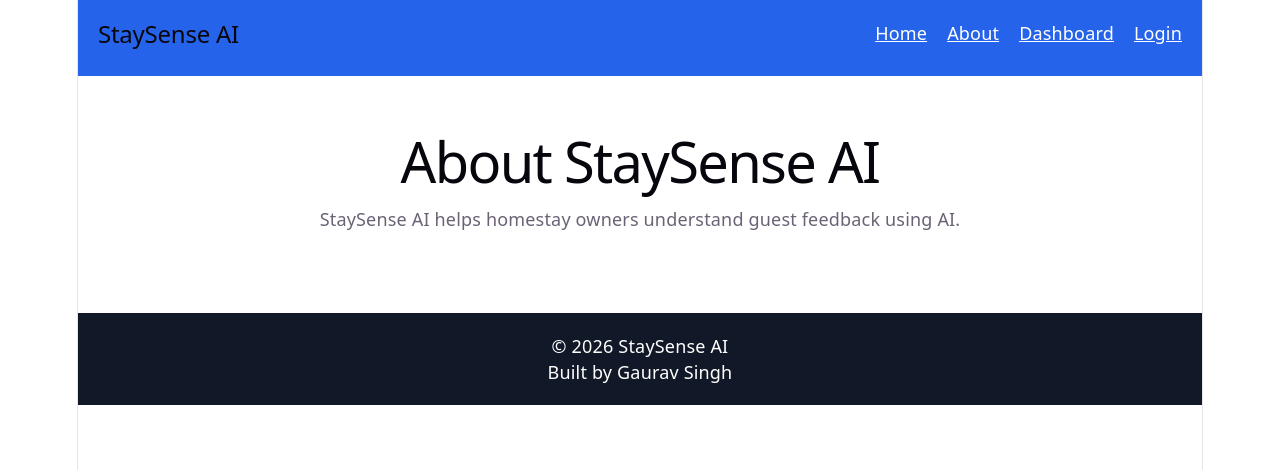
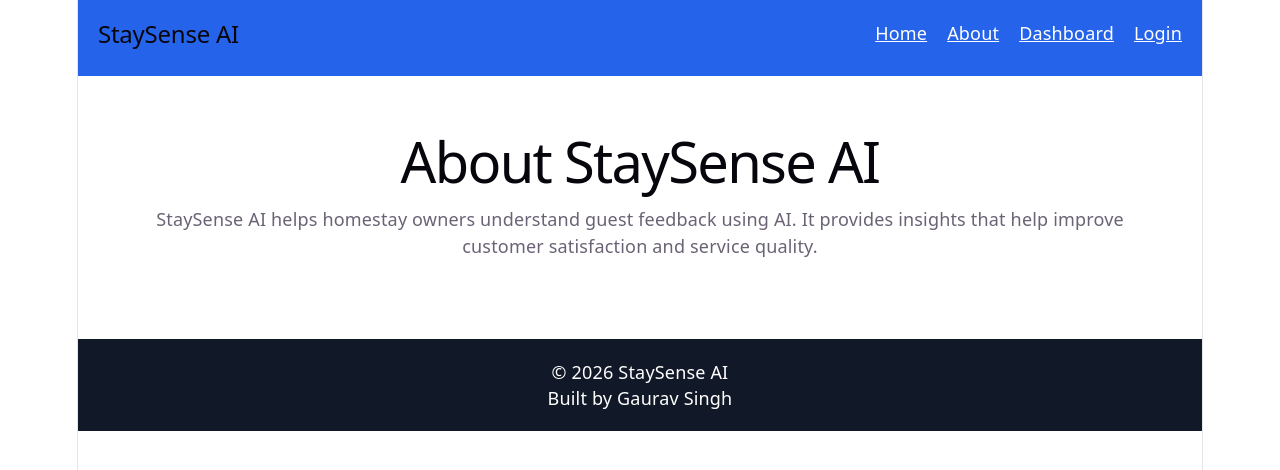
Before and after one commit to GauravSingh2202/staysense-ai, a React (Vite) app: page /about in a window 1280 px wide. Shown: the top 470 px of the page. Built offline with nearby package versions, Linux system fonts and the light colour scheme.

Commit message:
feat: improve about page content

```diff
--- a/src/pages/About.jsx
+++ b/src/pages/About.jsx
@@ -10,7 +10,10 @@ function About() {
         <h1>About StaySense AI</h1>
 
         <p>
-          StaySense AI helps homestay owners understand guest feedback using AI.
+          <p>
+  StaySense AI helps homestay owners understand guest feedback using AI.
+  It provides insights that help improve customer satisfaction and service quality.
+</p>
         </p>
       </div>
 
```
